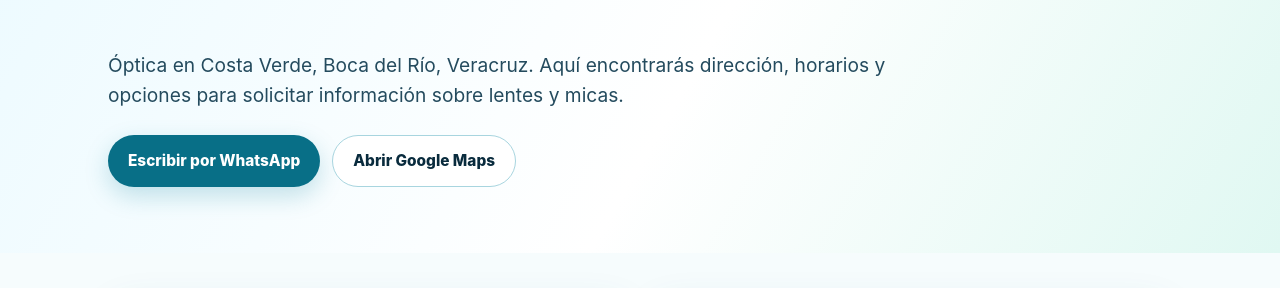
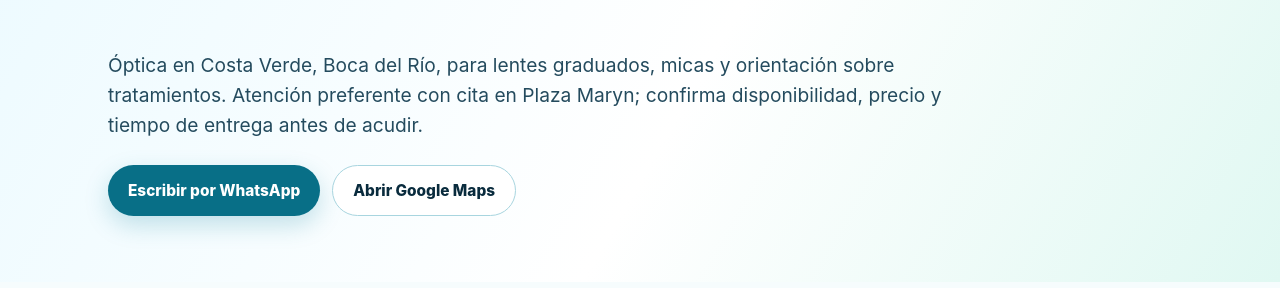
Before and after one commit to corporativoopticos-boop/mx-optica-web-v4, a plain HTML site: page sitio/sucursales/plaza-maryn/index.html in a window 1280 px wide. Shown: the part 268-556 px from the top of the page. Drawn offline with Linux system fonts and the light colour scheme.

Commit message:
GEO local: mejorar contenido para búsquedas de ópticas y micas

```diff
--- a/sitio/sucursales/plaza-maryn/index.html
+++ b/sitio/sucursales/plaza-maryn/index.html
@@ -1,7 +1,7 @@
 <!doctype html><html lang="es-MX"><head>
 <meta charset="utf-8"><meta name="viewport" content="width=device-width, initial-scale=1">
-<title>MX Óptica Plaza Maryn | Óptica en Boca del Río, Veracruz</title><meta name="description" content="MX Óptica Plaza Maryn, Calzada Costa Verde 563, local 112, Costa Verde, Boca del Río, Ver., C. P. 94294. Horario: Lunes a viernes 11:00–19:00; sábado 11:00–14:00; domingo cerrado. WhatsApp 229 409 0925."><meta name="theme-color" content="#e9faff">
-<meta property="og:type" content="website"><meta property="og:locale" content="es_MX"><meta property="og:site_name" content="MX Óptica"><meta property="og:title" content="MX Óptica Plaza Maryn | Óptica en Boca del Río, Veracruz"><meta property="og:description" content="MX Óptica Plaza Maryn, Calzada Costa Verde 563, local 112, Costa Verde, Boca del Río, Ver., C. P. 94294. Horario: Lunes a viernes 11:00–19:00; sábado 11:00–14:00; domingo cerrado. WhatsApp 229 409 0925.">
+<title>MX Óptica Plaza Maryn | Óptica en Boca del Río, Veracruz</title><meta name="description" content="Óptica en Boca del Río, Costa Verde: lentes graduados y cambio de micas en MX Óptica Plaza Maryn. Atención preferente con cita. Cotiza por WhatsApp."><meta name="theme-color" content="#e9faff">
+<meta property="og:type" content="website"><meta property="og:locale" content="es_MX"><meta property="og:site_name" content="MX Óptica"><meta property="og:title" content="MX Óptica Plaza Maryn | Óptica en Boca del Río, Veracruz"><meta property="og:description" content="Óptica en Boca del Río, Costa Verde: lentes graduados y cambio de micas en MX Óptica Plaza Maryn. Atención preferente con cita. Cotiza por WhatsApp.">
 <link rel="canonical" href="https://mxoptica.com/sucursales/plaza-maryn/">
 <meta property="og:url" content="https://mxoptica.com/sucursales/plaza-maryn/">
 <link rel="stylesheet" href="../../assets/styles.css">
@@ -15,7 +15,7 @@
     <a href="../../index.html#sucursales">Sucursales</a><a href="../../index.html#servicios">Servicios</a><a class="nav-hide-mobile" href="../../index.html#cotizador">Cotizador</a>
     <a class="btn btn-primary" href="../../index.html#cotizador">Cotizar</a>
   </nav>
-</div></header><main id="contenido"><section class="page-hero"><div class="wrap"><nav class="breadcrumb" aria-label="Ruta de navegación"><a href="../../index.html">Inicio</a> / Sucursales / Plaza Maryn</nav><div class="eyebrow">MX Óptica · Sucursal activa</div><h1>MX Óptica Plaza Maryn</h1><p class="intro">Óptica en Costa Verde, Boca del Río, Veracruz. Aquí encontrarás dirección, horarios y opciones para solicitar información sobre lentes y micas.</p><div class="hero-actions"><a class="btn btn-primary" href="https://wa.me/522294090925" target="_blank" rel="noopener noreferrer">Escribir por WhatsApp</a><a class="btn btn-white" target="_blank" rel="noopener noreferrer" href="https://www.google.com/maps/search/?api=1&amp;query=Calzada%20Costa%20Verde%20563%2C%20local%20112%2C%20Costa%20Verde%2C%20Boca%20del%20R%C3%ADo%2C%20Veracruz%2C%20M%C3%A9xico">Abrir Google Maps</a></div></div></section>
+</div></header><main id="contenido"><section class="page-hero"><div class="wrap"><nav class="breadcrumb" aria-label="Ruta de navegación"><a href="../../index.html">Inicio</a> / Sucursales / Plaza Maryn</nav><div class="eyebrow">MX Óptica · Sucursal activa</div><h1>MX Óptica Plaza Maryn</h1><p class="intro">Óptica en Costa Verde, Boca del Río, para lentes graduados, micas y orientación sobre tratamientos. Atención preferente con cita en Plaza Maryn; confirma disponibilidad, precio y tiempo de entrega antes de acudir.</p><div class="hero-actions"><a class="btn btn-primary" href="https://wa.me/522294090925" target="_blank" rel="noopener noreferrer">Escribir por WhatsApp</a><a class="btn btn-white" target="_blank" rel="noopener noreferrer" href="https://www.google.com/maps/search/?api=1&amp;query=Calzada%20Costa%20Verde%20563%2C%20local%20112%2C%20Costa%20Verde%2C%20Boca%20del%20R%C3%ADo%2C%20Veracruz%2C%20M%C3%A9xico">Abrir Google Maps</a></div></div></section>
 <section class="page-content"><div class="wrap grid-2"><article class="card"><span class="kicker">Dirección oficial</span><h2>Cómo encontrarnos</h2><address style="font-style:normal;font-size:1.14rem;font-weight:760">Calzada Costa Verde 563, local 112, Costa Verde, Boca del Río, Ver., C. P. 94294</address><p>WhatsApp y teléfono comercial: <a href="tel:+522294090925">229 409 0925</a>.</p><p>Atención preferente con cita. Puedes escribir antes de acudir para confirmar disponibilidad y condiciones de servicio.</p></article><article class="card"><span class="kicker">Horario habitual</span><h2>Horario de atención</h2><table class="hours"><tbody><tr><td>Lunes a viernes</td><td>11:00–19:00</td></tr><tr><td>Sábado</td><td>11:00–14:00</td></tr><tr><td>Domingo</td><td>Cerrado</td></tr></tbody></table><p class="footnote">Los horarios especiales o festivos pueden variar; confirma por WhatsApp si acudirás en un día especial.</p></article></div><div class="wrap" style="margin-top:35px"><div class="callout"><h2>¿Qué puedes consultar en esta sucursal?</h2><p>Lentes graduados, cambio de micas, lentes progresivos y disponibilidad de examen de la vista. Las tarifas se determinan según graduación, armazón, material y tratamientos.</p><a class="btn btn-primary" href="../../index.html#cotizador">Preparar una cotización</a></div></div></section></main><footer class="site-footer"><div class="wrap">
   <div class="footer-grid"><div><h3>MX Óptica · Veracruz</h3><p>Una atención cercana para encontrar las opciones de lentes adecuadas a tus necesidades, con precios sujetos a confirmación.</p><a href="https://wa.me/522294090925" rel="noopener noreferrer" target="_blank">WhatsApp: 229 409 0925</a></div>
   <div><h3>Sucursales</h3><p><a href="../../sucursales/plaza-bravo/">Plaza Bravo · Veracruz Centro</a></p><p><a href="../../sucursales/plaza-maryn/">Plaza Maryn · Boca del Río</a></p></div>
```
